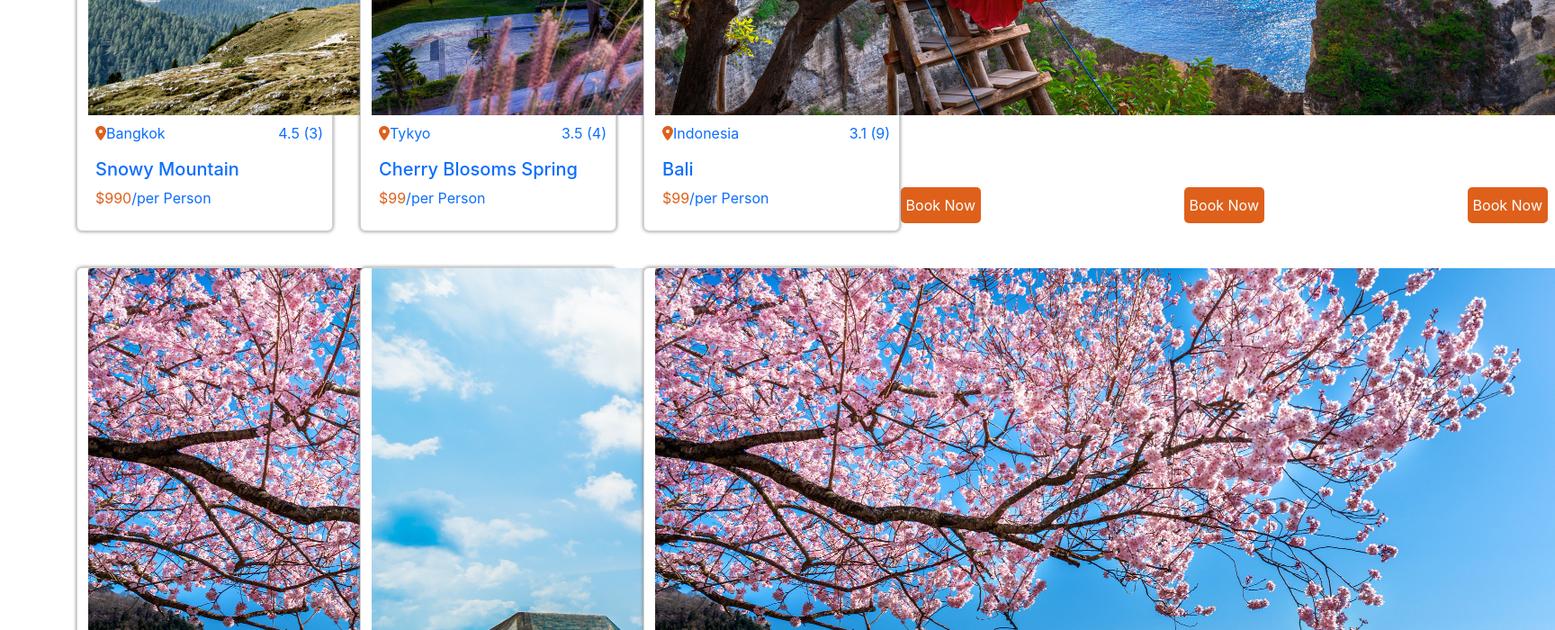
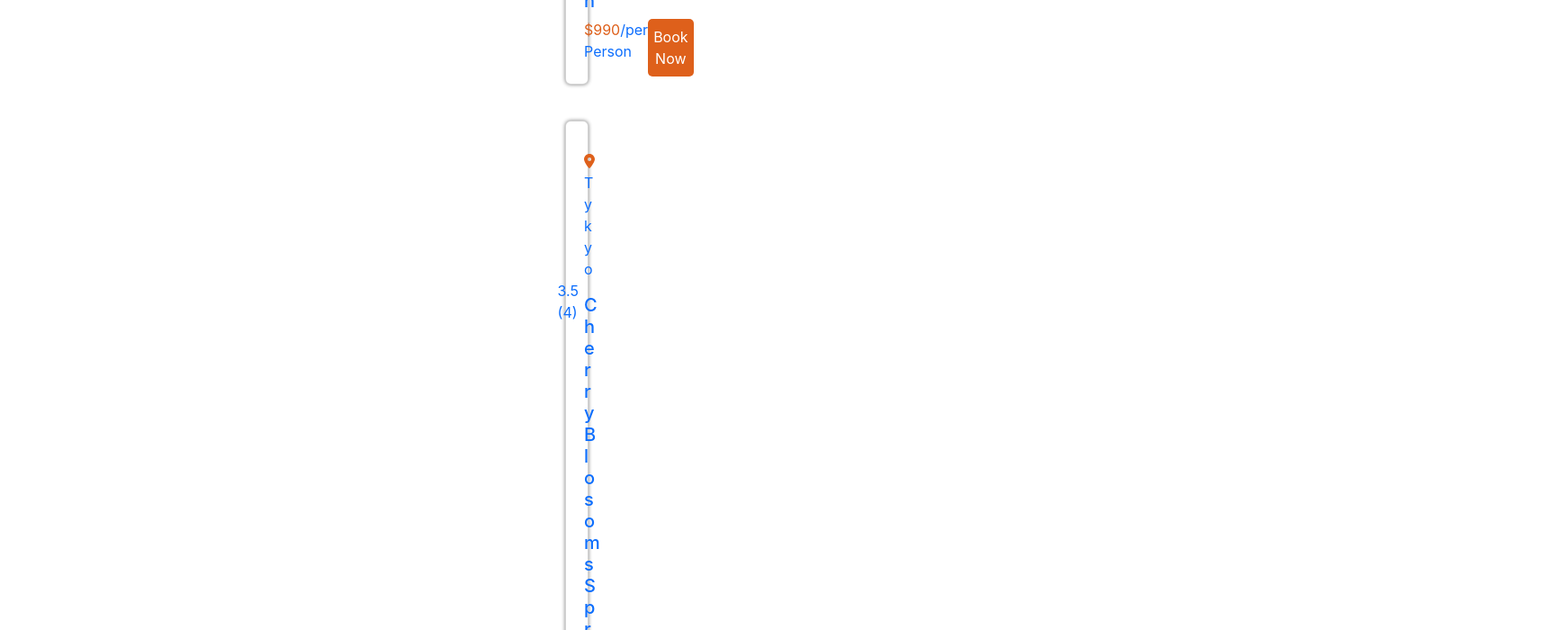
Before and after one commit to Pavankumarkudire/Tourisam, a React (Create React App) app: page / in a window 1280 px wide. Shown: the part 1700-2400 px from the top of the page at 90% size, 1728 px wide, since content can reach past the window. Built offline with nearby package versions, Linux system fonts and the light colour scheme; the HTML template or start-up script is replaced by a standard one.

Commit message:
style is changed

```diff
--- a/src/assects/css/Style.css
+++ b/src/assects/css/Style.css
@@ -81,16 +81,20 @@
 }
 
 /* Explore Cards */
-.Cards{
-    display: flex;
-    justify-content: center;
+
+.container{
+    width: 10px;
 }
+
 .card{
-    display: grid;
-    margin: 20px 15px;
+    margin: 20px 0px;
     box-shadow: 0px 0px 4px 0px gray;
     position: relative;
 
+}
+
+.card img{
+    width: 100%;
 }
 .CardPrice{
     display: flex;
@@ -108,6 +112,18 @@
 .Reviews{
     position: absolute;
     right: 10px;
+}
+.Bookings{
+    display: flex;
+}
+.Bookings p{
+    margin: 0px 10px;
+}
+.container button{
+    outline: none;
+    border: none;
+    background-color: #faa935;
+    border-radius: 20px;
 }
 
 /* experience  */
```
